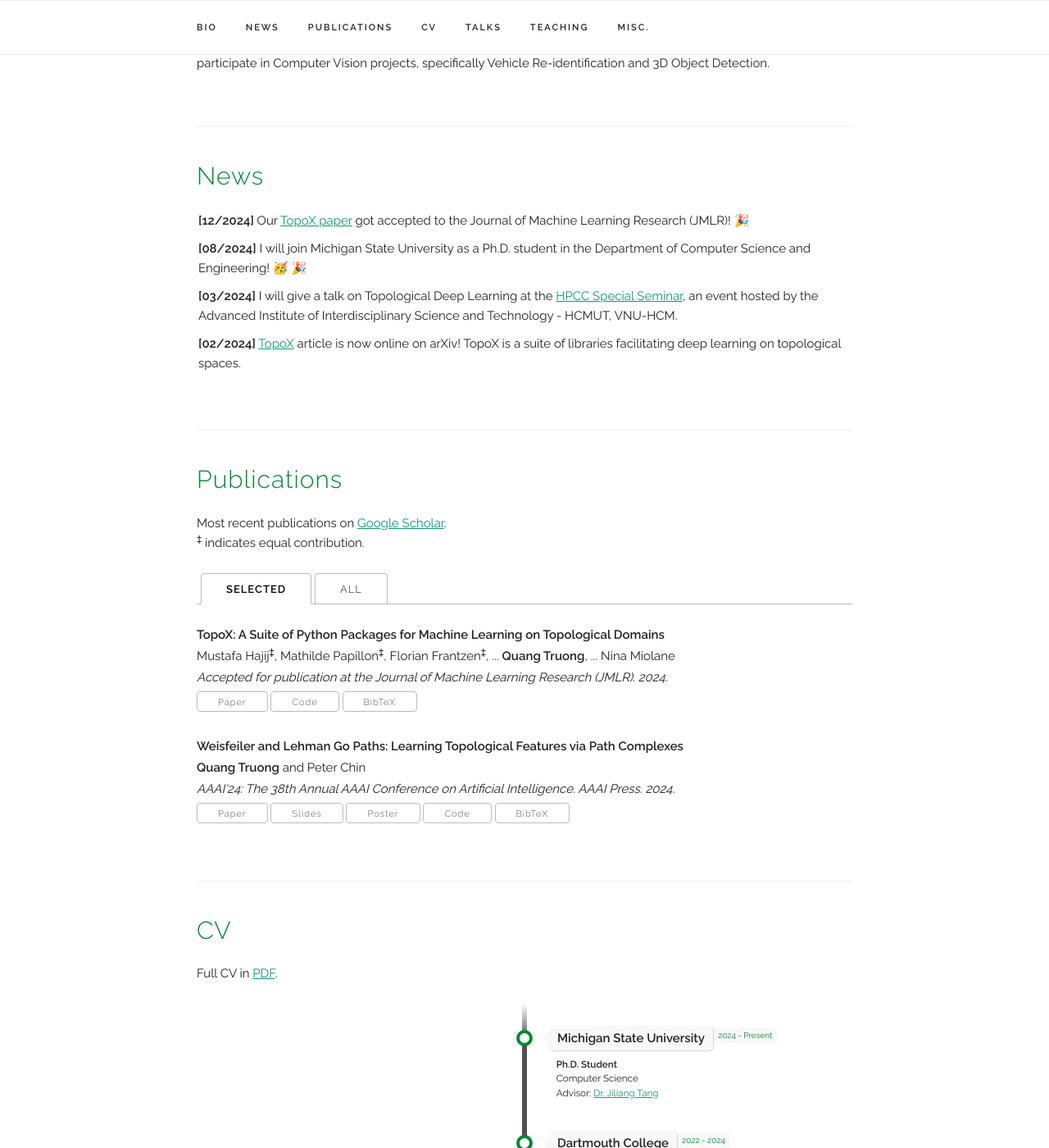
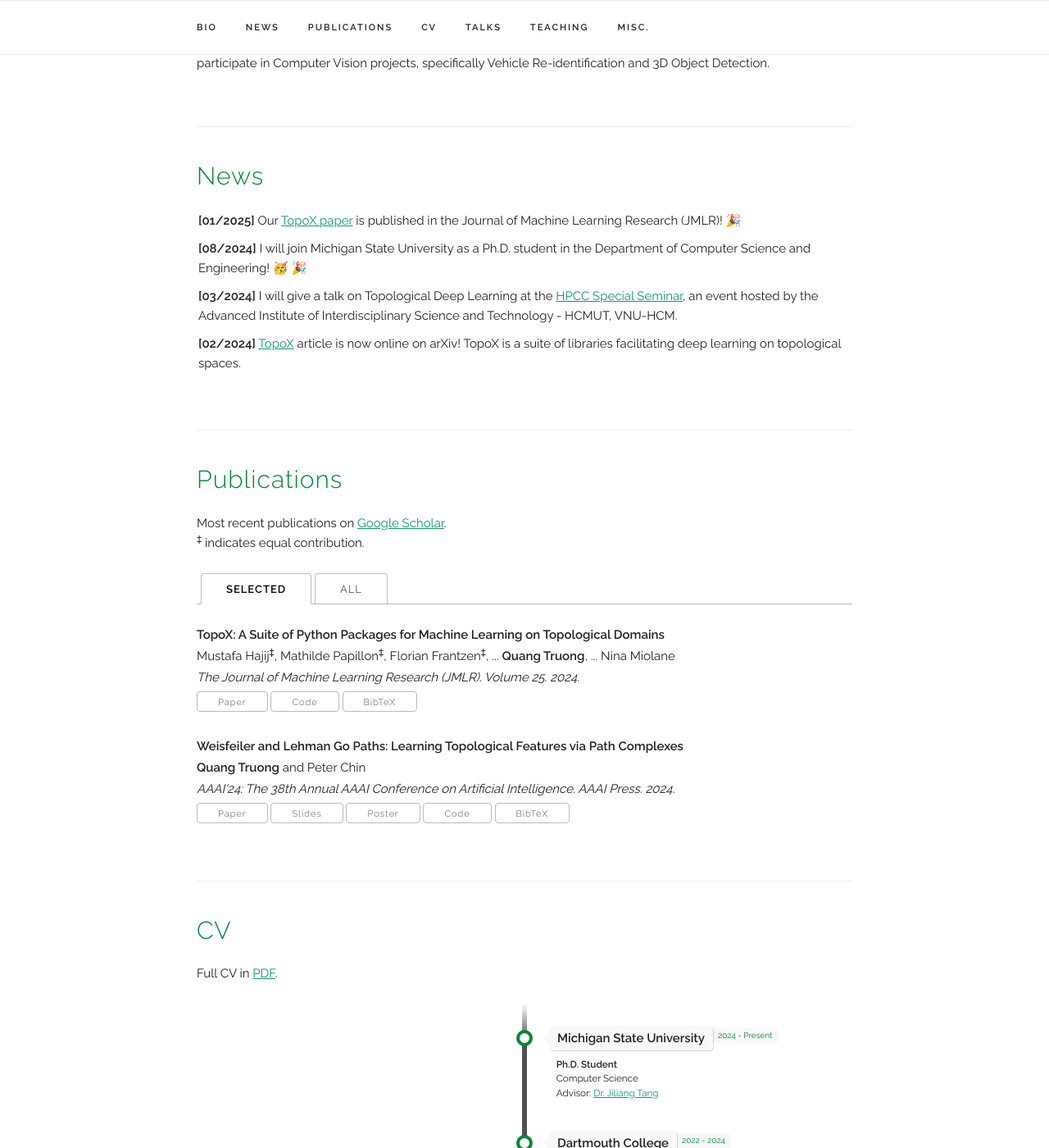
Before and after one commit to quang-truong/quang-truong.github.io, a Jekyll site: the page built from index.html, in a window 1280 px wide and 1400 px high, scrolled down 541 px. Shown: the whole window at 82% size. Built offline with Jekyll 4.4.1, drawn with Linux system fonts in a browser that asks for light colours; some web fonts are replaced.

Commit message:
update jmlr

```diff
--- a/index.html
+++ b/index.html
@@ -39,8 +39,8 @@ title: Home
   <h4>News</h4>
   <!-- <p> Scroll for older news </p> -->
   <UL style="list-style-type: none; padding: 2px; overflow-y: scroll; height:200px;">
-    <li> <b>[12/2024]</b>
-      Our <a href="#selected-TopoX2024" onclick="switchToSelectedTab()">TopoX paper</a> got accepted to the Journal of Machine Learning Research (JMLR)! 🎉
+    <li> <b>[01/2025]</b>
+      Our <a href="#selected-TopoX2024" onclick="switchToSelectedTab()">TopoX paper</a> is published in the Journal of Machine Learning Research (JMLR)! 🎉
     </li>
     <li> <b>[08/2024]</b>
       I will join Michigan State University as a Ph.D. student in the Department of Computer Science and Engineering! 🥳 🎉
```
Also changed, not shown: _data/publications.yaml (+20 -17 lines), 1 other file.
